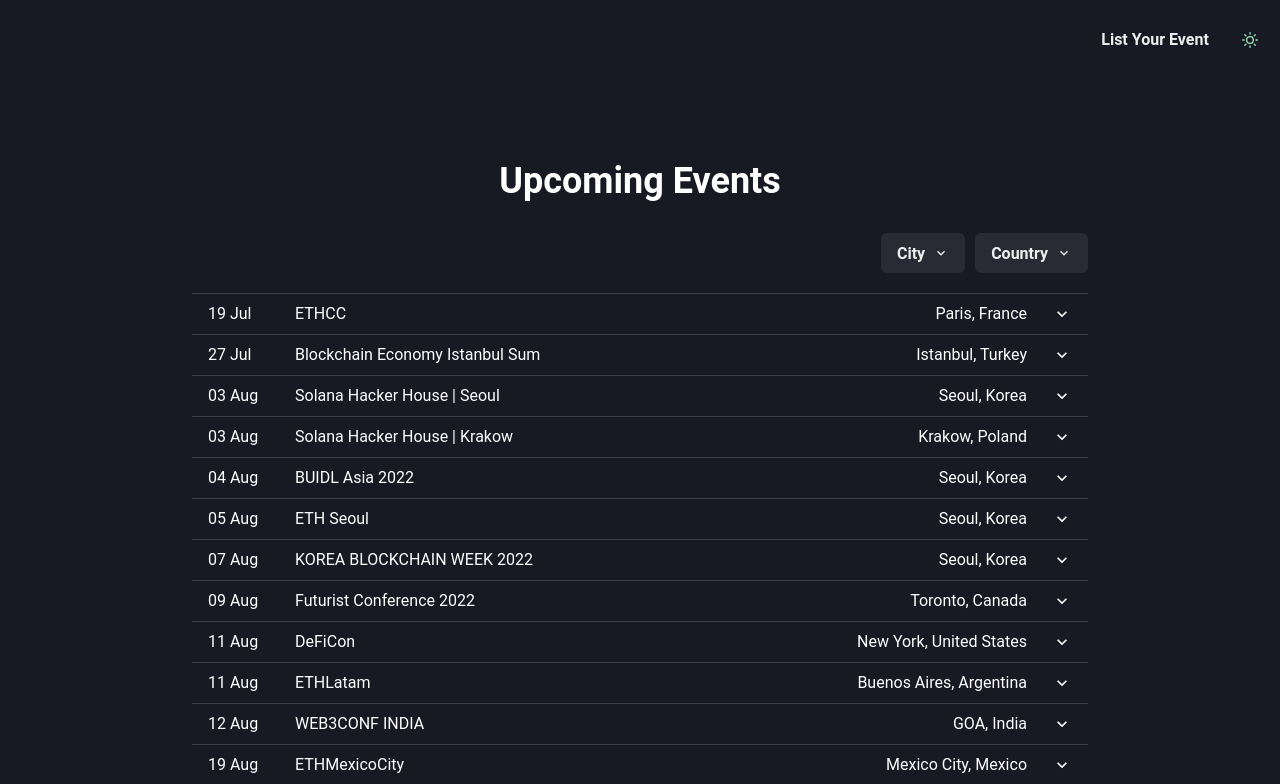
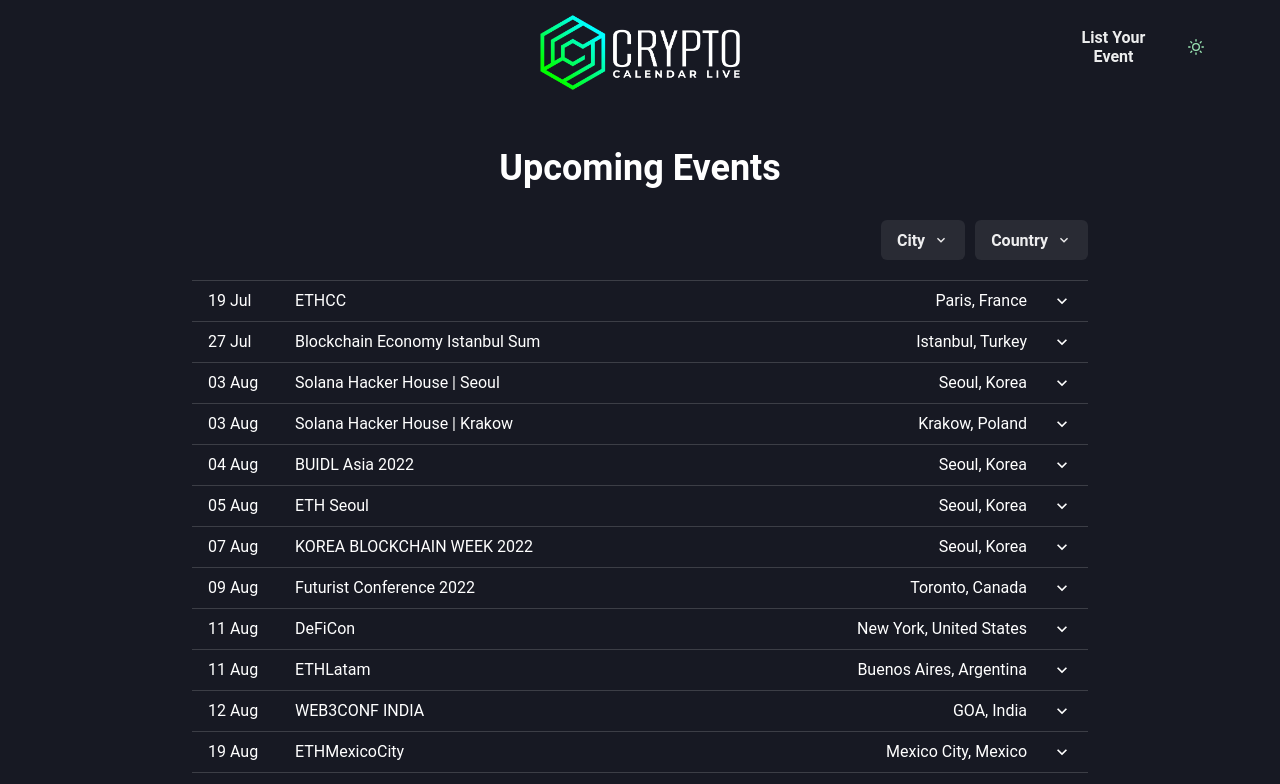
Before and after one commit to ocelot2123/cryptocalendar.live, a Next.js app: page / in a window 1280 px wide. Shown: the top 784 px of the page. Built offline with nearby package versions, Linux system fonts and the light colour scheme.

Commit message:
add logos

```diff
--- a/src/components/Event.tsx
+++ b/src/components/Event.tsx
@@ -48,7 +48,7 @@
     <>
       <Heading
         as="h1"
-        marginTop={'100px'}
+        marginTop={'50px'}
         marginBottom={'30px'}
         textAlign={'center'}
       >
--- a/src/components/Header.tsx
+++ b/src/components/Header.tsx
@@ -1,19 +1,39 @@
 import { DarkModeSwitch } from '../components/DarkModeSwitch';
-import { Link, Button, Flex } from '@chakra-ui/react';
+import { Button, Grid, GridItem, Link } from '@chakra-ui/react';
+import { Logo } from './Logo';
 
 export const Header = () => {
   return (
-    <Flex marginLeft={'auto'} marginTop="20px" marginRight="10px">
+    <Grid
+      width="90%"
+      justifyContent={'center'}
+      templateColumns={{ base: '1fr 1fr', sm: '1fr auto 1fr' }}
+      marginTop="15px"
+    >
+      <GridItem colStart={{ base: 1, md: 2 }}>
+        <Logo />
+      </GridItem>
+      <GridItem
+        marginLeft={'auto'}
+        marginTop="12px"
+        colStart={{ base: 2, sm: 3 }}
+      >
         <Link
           _hover={undefined}
           target="_blank"
           href="https://docs.google.com/forms/d/e/1FAIpQLSeMQjsrAIpeuTC6jMWRAaQCh-6Y7zVya8UEBrbsu98ClQX8Jg/viewform"
         >
-        <Button variant="ghost" width={'150px'} whiteSpace="normal">
+          <Button
+            variant="ghost"
+            fontSize="md"
+            width={'125px'}
+            whiteSpace="normal"
+          >
             List Your Event
           </Button>
         </Link>
         <DarkModeSwitch />
-    </Flex>
+      </GridItem>
+    </Grid>
   );
 };
--- /dev/null
+++ b/src/components/Logo.tsx
@@ -0,0 +1,16 @@
+import { useColorMode } from '@chakra-ui/react';
+import Image from 'next/image';
+
+export const Logo = () => {
+  const { colorMode } = useColorMode();
+
+  if (colorMode === 'light') {
+    return (
+      <Image src="/static/images/logo_light.png" height="75px" width="200px" />
+    );
+  } else {
+    return (
+      <Image src="/static/images/logo_dark.png" height="75px" width="200px" />
+    );
+  }
+};
```
Also changed, not shown: public/static/images/logo_dark.png (added), public/static/images/logo_light.png (added). Lines whose indentation alone changed are shown as unchanged.
